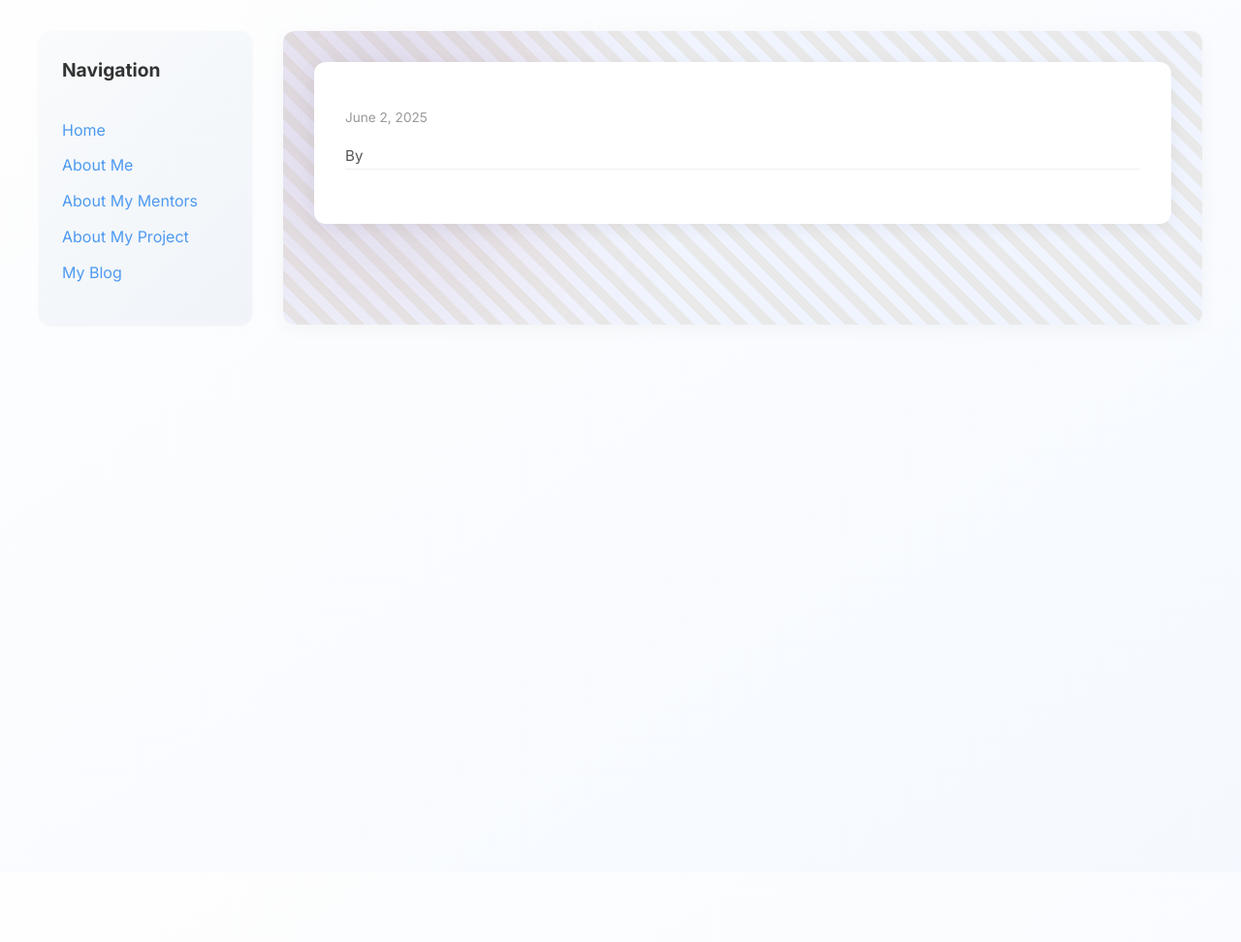
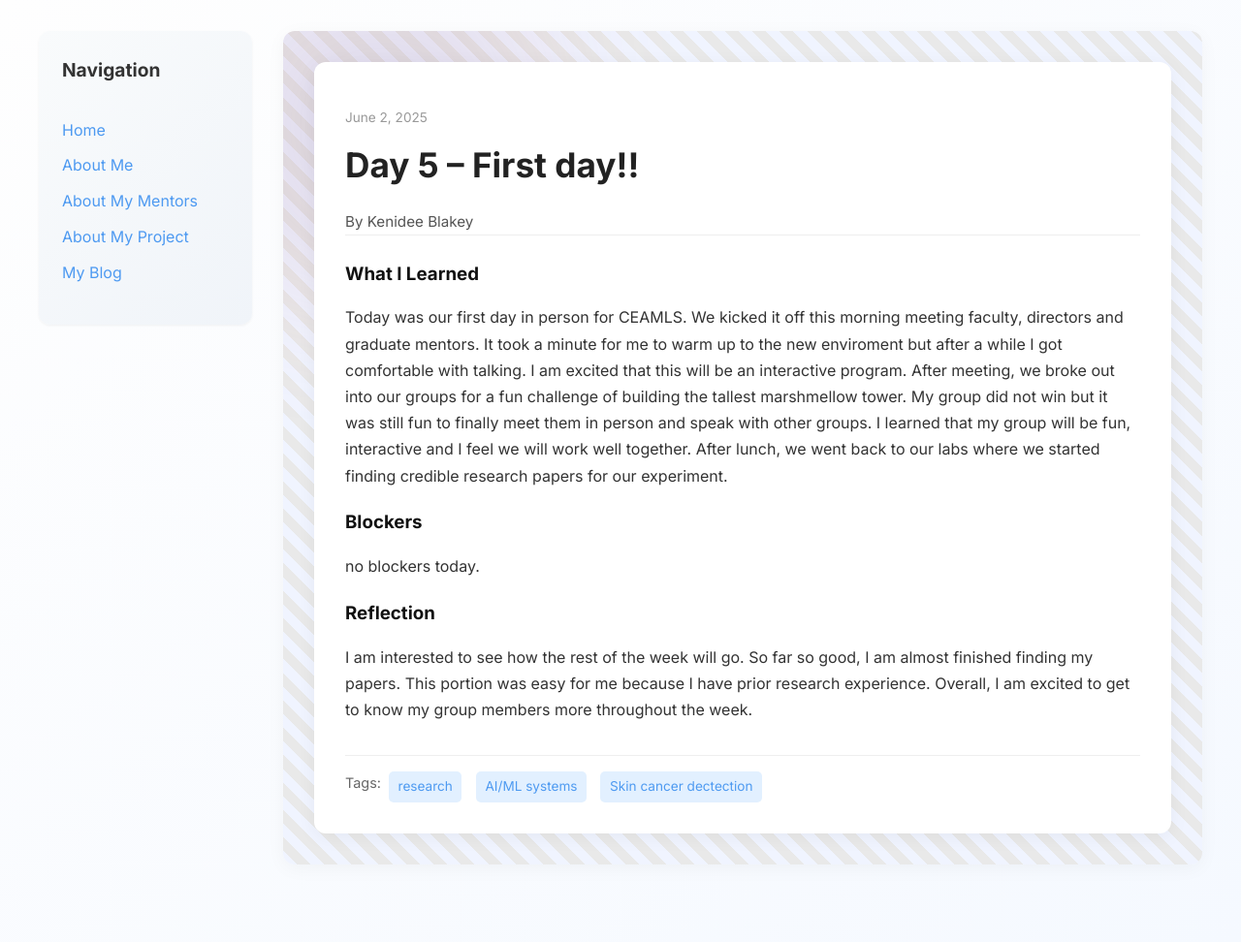
Before and after one commit to KenideeBlakey/kenideeblakey.github.io, a Jekyll site: the page built from _posts/2025-06-02-day-5.md, in a window 1280 px wide. Shown: the whole page at 97% size. Built offline with Jekyll 4.4.1, drawn with Linux system fonts in a browser that asks for light colours; our own code applies the rules of GitHub Pages for plain Markdown files; before the commit the page ends 900 px from its top, so only the background shows below that.

Commit message:
Update 2025-06-02-day-5.md

```diff
--- a/_posts/2025-06-02-day-5.md
+++ b/_posts/2025-06-02-day-5.md
@@ -4,7 +4,7 @@ title: "Day 5 – First day!!"
 date: 2025-06-02
 author: Kenidee Blakey
 permalink: /day5.html
-tags: [ "research", "AI/ML systems" "Skin cancer dectection" ]
+tags: [ "research", "AI/ML systems" , "Skin cancer dectection" ]
 
 what_i_learned: |
   Today was our first day in person for CEAMLS. We kicked it off this morning meeting faculty, directors and graduate mentors. It took a minute for me to warm up to the new enviroment but after a while I got comfortable with talking. I am excited that this will be an interactive program. After meeting, we broke out into our groups for a fun challenge of building the tallest marshmellow tower. My group did not win but it was still fun to finally meet them in person and speak with other groups. I learned that my group will be fun, interactive and I feel we will work well together. After lunch, we went back to our labs where we started finding credible research papers for our experiment.
```
